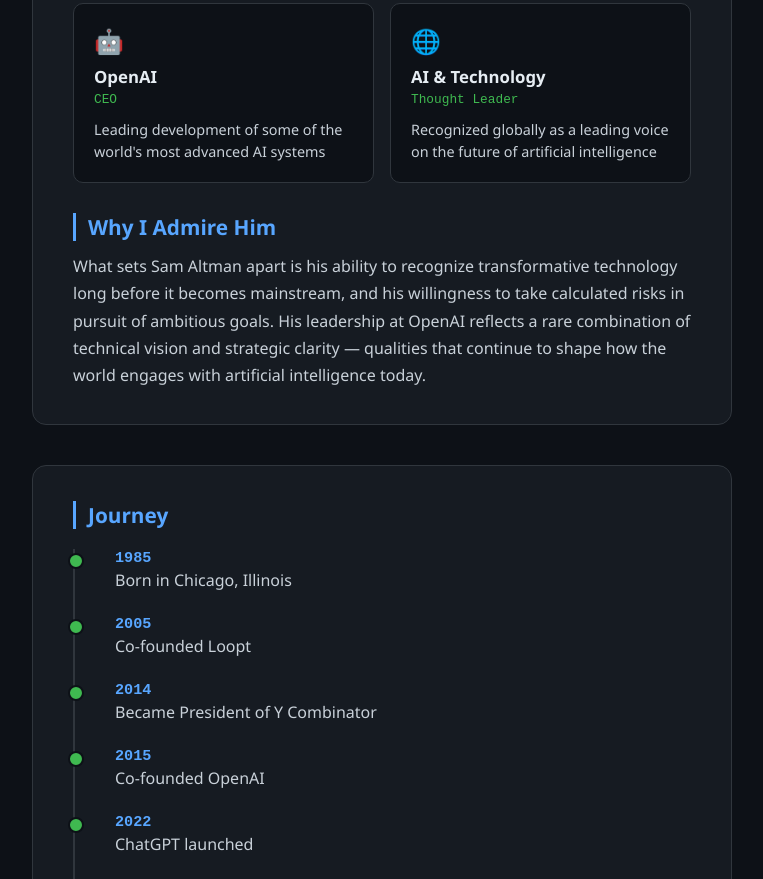
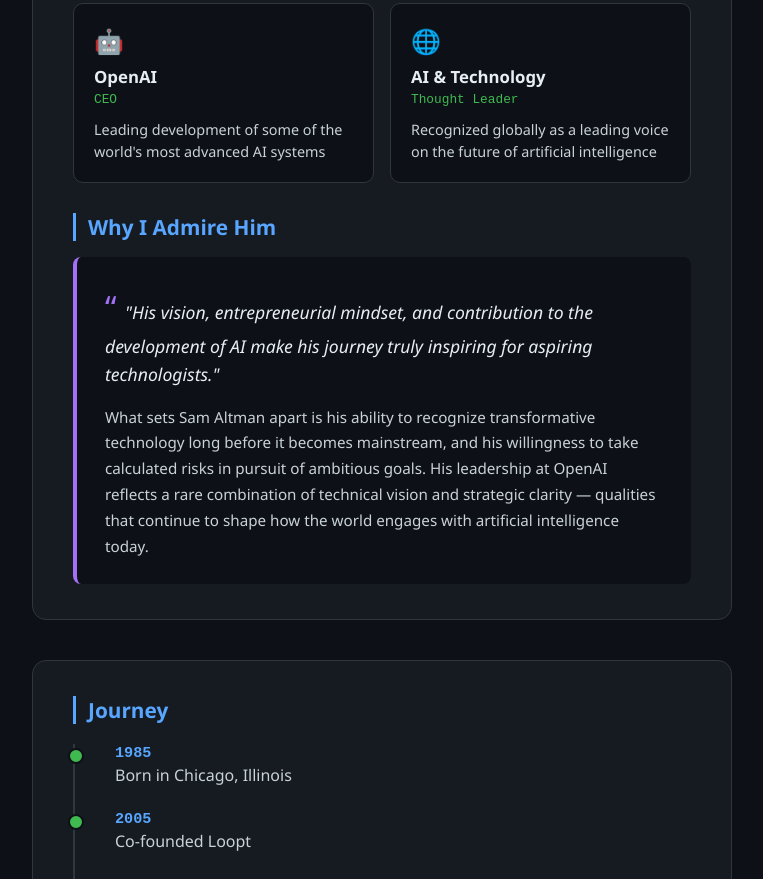
Before and after one commit to ombuilds14/INTERNSHIP-PROJECTS, a plain HTML site: page Tribute-Page/index.html in a window 1280 px wide. Shown: the part 1278-2157 px from the top of the page, without its empty margins (258-1021 px from the left). Drawn offline with Linux system fonts and the light colour scheme.

Commit message:
Highlight Why I Admire Him section as quote card

```diff
--- a/Tribute-Page/index.html
+++ b/Tribute-Page/index.html
@@ -13,7 +13,7 @@
 
     <div id="img-div">
       <img class="tribute-img" src="images/sam1.webp" alt="Sam Altman">
-      <img class="tribute-img" src="images/sam2.jpg" alt="Sam Altman smiling">
+
       <figcaption id="img-caption">Sam Altman — early career to present day</figcaption>
     </div>
 
@@ -62,7 +62,12 @@
 </div>
 
     <h2>Why I Admire Him</h2>
-    <p>
+<div class="admire-card">
+  <p class="admire-highlight">
+    "His vision, entrepreneurial mindset, and contribution to the development
+    of AI make his journey truly inspiring for aspiring technologists."
+  </p>
+  <p class="admire-note">
     What sets Sam Altman apart is his ability to recognize transformative
     technology long before it becomes mainstream, and his willingness to
     take calculated risks in pursuit of ambitious goals. His leadership at
@@ -70,6 +75,7 @@
     clarity — qualities that continue to shape how the world engages with
     artificial intelligence today.
   </p>
+</div>
   </section>
   <section id="timeline-section">
   <h2>Journey</h2>
--- a/Tribute-Page/style.css
+++ b/Tribute-Page/style.css
@@ -231,3 +231,34 @@
     grid-template-columns: 1fr;
   }
 }
+/* ===== WHY I ADMIRE HIM - HIGHLIGHT CARD ===== */
+.admire-card {
+  background: #0d1117;
+  border-left: 4px solid #a371f7;
+  border-radius: 8px;
+  padding: 24px 28px;
+  margin-top: 16px;
+}
+
+.admire-highlight {
+  font-size: 1.1rem;
+  font-style: italic;
+  color: #e6edf3;
+  line-height: 1.6;
+  margin-bottom: 16px;
+  position: relative;
+}
+
+.admire-highlight::before {
+  content: "“";
+  font-size: 2rem;
+  color: #a371f7;
+  margin-right: 4px;
+  font-style: normal;
+}
+
+.admire-note {
+  font-size: 0.95rem;
+  color: #c9d1d9;
+  line-height: 1.7;
+}
```
Lines whose indentation alone changed are shown as unchanged.
